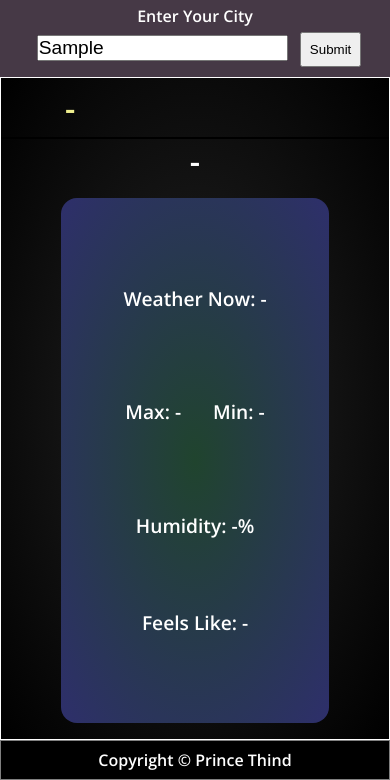
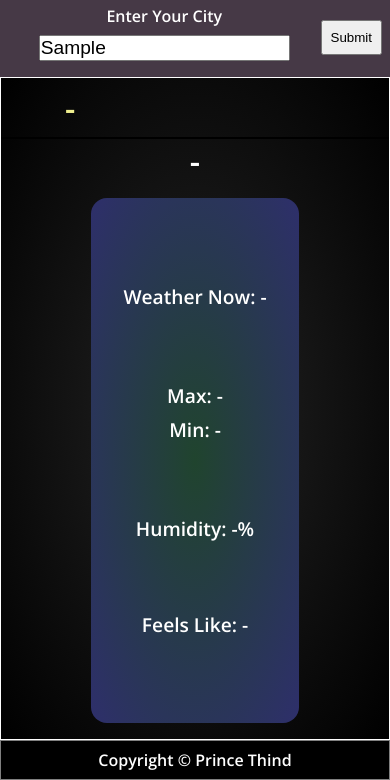
Before and after one commit to prince-thind/weather-app, a website built with webpack: page src/index.html in a window 390 px wide. Both pictures are taken after typing "Sample" into the empty fields and a click on the button "Submit". Shown: the part 64-844 px from the top of the page. Built offline with nearby package versions, Linux system fonts and the light colour scheme; no server answers.

Commit message:
add media queries

```diff
--- a/src/style.css
+++ b/src/style.css
@@ -18,7 +18,6 @@ body {
 
 .heading {
   padding: 0.5rem;
-
   border-bottom: 2px solid rgb(146, 54, 40);
 }
 .user-input {
@@ -76,3 +75,20 @@ body {
   padding: 0.5rem;
   border: 1px solid gray;
 }
+
+@media only screen and (max-width: 760px) {
+  .user-input {
+    display: flex;
+    align-items: center;
+    justify-content: center;
+  }
+  .weather-info {
+    padding: 1rem 2rem;
+  }
+  .min-max {
+    flex-direction: column;
+  }
+  .min-max * {
+    margin: 0.2rem;
+  }
+}
```
